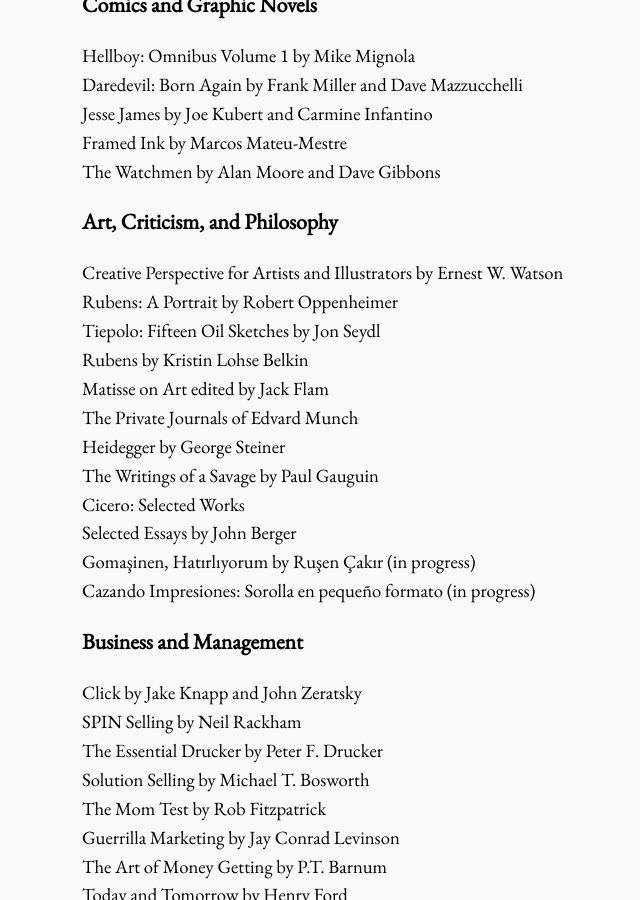
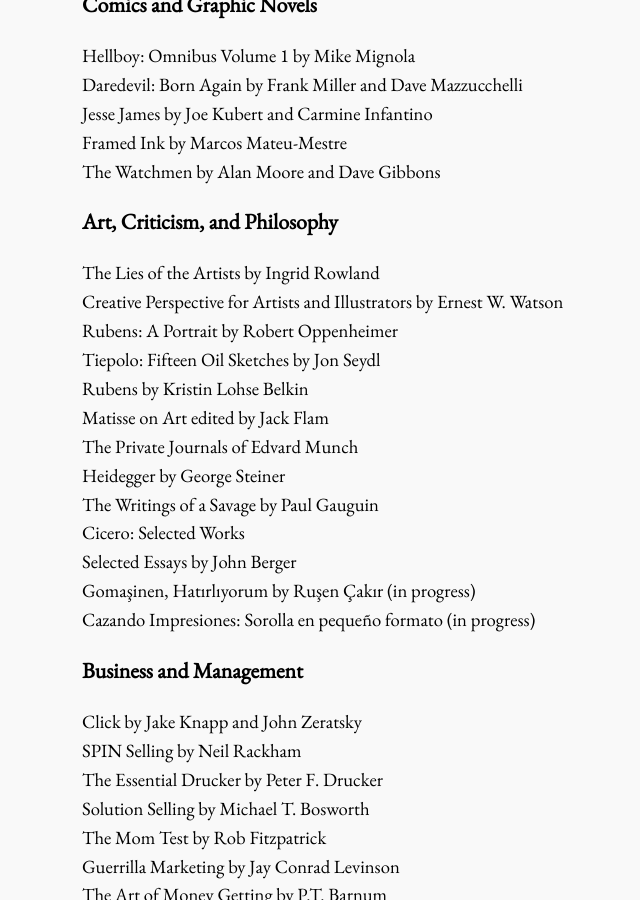
Before and after one commit to bora-uyumazturk/bora-uyumazturk.github.io, a Jekyll site: the page built from reading.html, in a window 1280 px wide and 900 px high, scrolled down 639 px. Shown: the whole window, without its empty margins (90-730 px from the left). Built offline with Jekyll 4.4.1, drawn with Linux system fonts in a browser that asks for light colours.

Commit message:
Update reading.html

```diff
--- a/reading.html
+++ b/reading.html
@@ -36,6 +36,7 @@
 
   <h3>Art, Criticism, and Philosophy</h3>
 
+  The Lies of the Artists by Ingrid Rowland <br>
   Creative Perspective for Artists and Illustrators by Ernest W. Watson <br>
   Rubens: A Portrait by Robert Oppenheimer <br>
   Tiepolo: Fifteen Oil Sketches by Jon Seydl <br>
```
